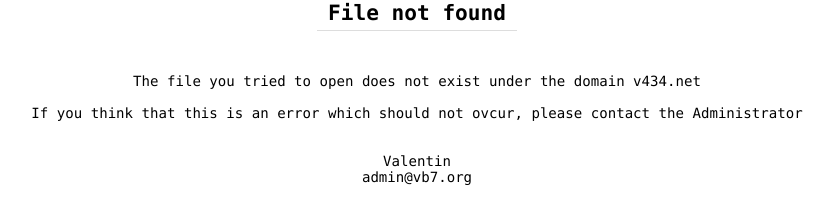
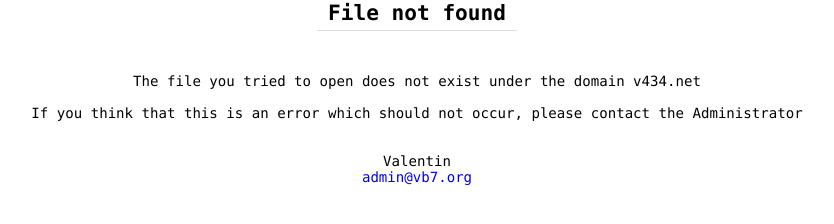
Before and after one commit to valentinbinotto/v434.net, a plain HTML site: page 404.html in a window 1280 px wide. Shown: the part 250-474 px from the top of the page, without its empty margins (223-1057 px from the left). Drawn offline with Linux system fonts and the light colour scheme.

Commit message:
Update 404.html

```diff
--- a/404.html
+++ b/404.html
@@ -83,12 +83,12 @@
         <center>The file you tried to open does not exist under the domain v434.net
         <br>
         <br>
-If you think that this is an error which should not ovcur, please contact the Administrator
+        If you think that this is an error which should not occur, please contact the Administrator
         <br>
         <br>
         <br>
         Valentin <br>
-admin@vb7.org
+<a href="mailto:admin@vb7.org">admin@vb7.org</a>
 </center>
     </header>
 
```
Lines whose indentation alone changed are shown as unchanged.
